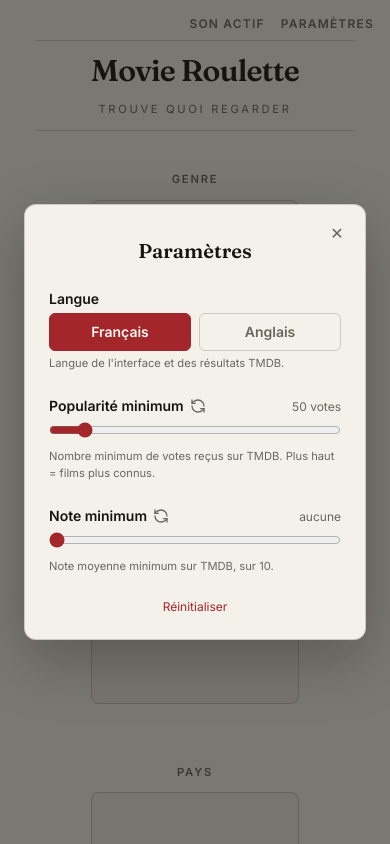
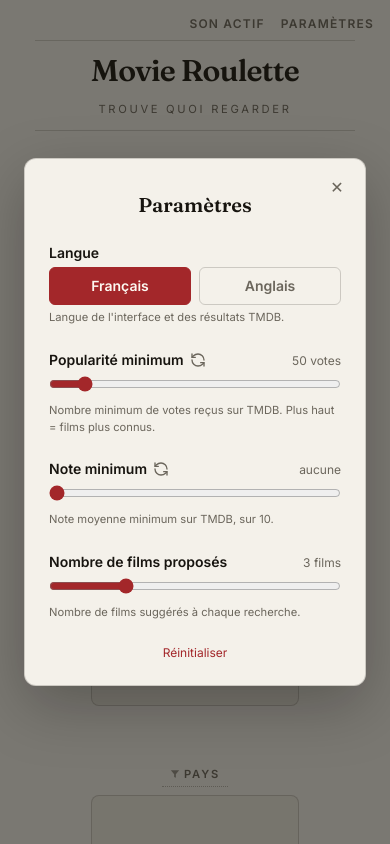
Before and after one commit to MaegIins/movieRoulette, a Vue app: page / in a window 390 px wide. Both pictures are taken after a click on the button "PARAMÈTRES". Shown: the top 844 px of the page. Built offline with nearby package versions, Linux system fonts and the light colour scheme.

Commit message:
feat: add movie count setting and update suggestion logic

```diff
--- a/src/App.vue
+++ b/src/App.vue
@@ -306,8 +306,9 @@ const minVoteCount = ref(savedFilterSettings.minVoteCount ?? 50)
 const minVoteAverage = ref(savedFilterSettings.minVoteAverage ?? 0)
 const voteCountMode = ref(savedFilterSettings.voteCountMode === 'max' ? 'max' : 'min')
 const voteAverageMode = ref(savedFilterSettings.voteAverageMode === 'max' ? 'max' : 'min')
+const movieCount = ref(savedFilterSettings.movieCount ?? 3)
 
-watch([minVoteCount, minVoteAverage, voteCountMode, voteAverageMode], () => {
+watch([minVoteCount, minVoteAverage, voteCountMode, voteAverageMode, movieCount], () => {
   try {
     localStorage.setItem(
       FILTER_SETTINGS_KEY,
@@ -316,6 +317,7 @@ watch([minVoteCount, minVoteAverage, voteCountMode, voteAverageMode], () => {
         minVoteAverage: minVoteAverage.value,
         voteCountMode: voteCountMode.value,
         voteAverageMode: voteAverageMode.value,
+        movieCount: movieCount.value,
       }),
     )
   } catch {
@@ -350,6 +352,7 @@ async function fetchSuggestions() {
       minVoteAverage: minVoteAverage.value,
       voteCountMode: voteCountMode.value,
       voteAverageMode: voteAverageMode.value,
+      count: movieCount.value,
       locale: locale.value,
     })
     suggestions.value = movies
@@ -398,10 +401,14 @@ async function fetchSuggestions() {
       <div v-for="cat in CATEGORIES" :key="cat.key" class="flex flex-col items-center gap-3">
         <button
           type="button"
-          class="font-semibold tracking-[0.16em] uppercase text-[0.7rem] px-2 py-1 -mx-2 -my-1 transition-colors"
+          class="flex items-center gap-1 font-semibold tracking-[0.16em] uppercase text-[0.7rem] px-2 py-1 -mx-2 -my-1 border-b border-dotted border-current/45 hover:border-current/80 active:border-current active:text-ink cursor-pointer transition-colors"
           :class="excluded[cat.key].size ? 'text-accent' : 'text-muted hover:text-ink'"
+          :title="t('filter.hint')"
           @click="openFilter(cat.key)"
         >
+          <svg class="w-2.5 h-2.5 opacity-70 sm:hidden" viewBox="0 0 24 24" fill="currentColor">
+            <polygon points="22 3 2 3 10 12.46 10 19 14 21 14 12.46 22 3" />
+          </svg>
           {{ categoryLabel(cat.key) }}<template v-if="excluded[cat.key].size"> · {{ cat.fullList.length - excluded[cat.key].size }}</template>
         </button>
         <div
@@ -473,7 +480,7 @@ async function fetchSuggestions() {
         :disabled="loadingSuggestions"
         @click="fetchSuggestions"
       >
-        {{ loadingSuggestions ? t('suggest.loading') : t('suggest.button') }}
+        {{ loadingSuggestions ? t('suggest.loading') : t('suggest.button', { count: movieCount }) }}
       </button>
     </TransitionGroup>
 
@@ -536,7 +543,7 @@ async function fetchSuggestions() {
                   </div>
                 </div>
               </div>
-              <div class="flex justify-center mt-5">
+              <div v-if="suggestions.length >= movieCount" class="flex justify-center mt-5">
                 <button
                   class="font-semibold tracking-[0.08em] uppercase bg-transparent text-accent border border-accent transition duration-150 hover:bg-accent hover:text-accent-ink hover:-translate-y-0.5 active:translate-y-0 active:scale-[0.96] disabled:opacity-50 disabled:cursor-not-allowed rounded-md px-6 py-2 text-xs"
                   :disabled="loadingSuggestions"
@@ -680,10 +687,19 @@ async function fetchSuggestions() {
                 <p class="text-muted text-[0.7rem] mt-1">{{ voteAverageMode === 'max' ? t('settings.maxRatingDesc') : t('settings.minRatingDesc') }}</p>
               </div>
 
+              <div>
+                <div class="flex items-baseline justify-between mb-1">
+                  <span class="text-sm font-semibold">{{ t('settings.movieCount') }}</span>
+                  <span class="text-muted text-xs">{{ t('settings.movies', { count: movieCount }) }}</span>
+                </div>
+                <input type="range" min="1" max="9" step="1" v-model.number="movieCount" class="w-full accent-accent" />
+                <p class="text-muted text-[0.7rem] mt-1">{{ t('settings.movieCountDesc') }}</p>
+              </div>
+
               <button
                 type="button"
                 class="text-accent hover:underline text-xs self-center"
-                @click="minVoteCount = 50; minVoteAverage = 0; voteCountMode = 'min'; voteAverageMode = 'min'"
+                @click="minVoteCount = 50; minVoteAverage = 0; voteCountMode = 'min'; voteAverageMode = 'min'; movieCount = 3"
               >
                 {{ t('settings.reset') }}
               </button>
--- a/src/i18n.js
+++ b/src/i18n.js
@@ -48,6 +48,7 @@ const MESSAGES = {
     'category.genre': 'Genre',
     'category.year': 'Année',
     'category.country': 'Pays',
+    'filter.hint': 'Cliquer pour filtrer',
     'lock.locked': 'Verrouillé',
     'lock.lock': 'Verrouiller',
     rolling: 'En cours…',
@@ -56,7 +57,7 @@ const MESSAGES = {
     'subgenre.roll': 'Sous-genre',
     'subgenre.label': 'Sous-genre',
     'suggest.loading': 'Recherche…',
-    'suggest.button': 'Proposer 3 films',
+    'suggest.button': 'Proposer {count} films',
     'modal.title': 'Suggestions',
     'suggest.noResults': 'Aucun film trouvé pour cette combinaison.',
     'suggest.error': 'Erreur lors de la recherche.',
@@ -81,6 +82,9 @@ const MESSAGES = {
     'settings.maxRatingDesc': 'Note moyenne maximum sur TMDB, sur 10.',
     'settings.toggleMax': 'Basculer en maximum',
     'settings.toggleMin': 'Basculer en minimum',
+    'settings.movieCount': 'Nombre de films proposés',
+    'settings.movies': '{count} films',
+    'settings.movieCountDesc': 'Nombre de films suggérés à chaque recherche.',
     'settings.reset': 'Réinitialiser',
     'settings.language': 'Langue',
     'settings.languageDesc': "Langue de l'interface et des résultats TMDB.",
@@ -102,6 +106,7 @@ const MESSAGES = {
     'category.genre': 'Genre',
     'category.year': 'Decade',
     'category.country': 'Country',
+    'filter.hint': 'Click to filter',
     'lock.locked': 'Locked',
     'lock.lock': 'Lock',
     rolling: 'Rolling…',
@@ -110,7 +115,7 @@ const MESSAGES = {
     'subgenre.roll': 'Subgenre',
     'subgenre.label': 'Subgenre',
     'suggest.loading': 'Searching…',
-    'suggest.button': 'Suggest 3 movies',
+    'suggest.button': 'Suggest {count} movies',
     'modal.title': 'Suggestions',
     'suggest.noResults': 'No movie found for this combination.',
     'suggest.error': 'Error while searching.',
@@ -135,6 +140,9 @@ const MESSAGES = {
     'settings.maxRatingDesc': 'Maximum average rating on TMDB, out of 10.',
     'settings.toggleMax': 'Switch to maximum',
     'settings.toggleMin': 'Switch to minimum',
+    'settings.movieCount': 'Number of suggested movies',
+    'settings.movies': '{count} movies',
+    'settings.movieCountDesc': 'Number of movies suggested per search.',
     'settings.reset': 'Reset',
     'settings.language': 'Language',
     'settings.languageDesc': 'Interface and TMDB results language.',
--- a/src/tmdb.js
+++ b/src/tmdb.js
@@ -72,6 +72,7 @@ export async function suggestMovies({
   minVoteAverage = 0,
   voteCountMode = 'min',
   voteAverageMode = 'min',
+  count = 3,
   locale = 'fr',
 }) {
   if (!import.meta.env.VITE_TMDB_API_KEY) {
@@ -104,20 +105,27 @@ export async function suggestMovies({
   tiers.push({ params: base, relaxed: [...subgenreRelaxed, 'country'] })
   tiers.push({ params: { with_genres: genreId }, relaxed: [...subgenreRelaxed, 'country', 'year'] })
 
-  for (const tier of tiers) {
+  for (let i = 0; i < tiers.length; i++) {
+    const tier = tiers[i]
+    const isLastTier = i === tiers.length - 1
     const cleanParams = Object.fromEntries(Object.entries(tier.params).filter(([, v]) => v !== undefined))
     const page = 1 + Math.floor(Math.random() * 3)
     let data = await discover({ ...cleanParams, page: String(page) }, language)
     let pool = data.results || []
-    if (pool.length < 5 && page !== 1) {
+    if (pool.length < Math.max(5, count) && page !== 1) {
       data = await discover({ ...cleanParams, page: '1' }, language)
       pool = [...pool, ...(data.results || [])]
     }
     pool = [...new Map(pool.map((m) => [m.id, m])).values()]
-    if (pool.length >= 1) {
     const unseen = pool.filter((m) => !excludeIds.has(m.id))
+
+    // on ne s'arrête sur ce palier que s'il offre assez de films inédits ;
+    // sinon on tente un palier plus large plutôt que de se contenter de trop peu de résultats
+    if (unseen.length < count && !isLastTier) continue
+    if (!unseen.length && !pool.length) continue
+
     const results = unseen.length ? unseen : pool // tout a déjà été vu : on accepte les répétitions plutôt que rien
-      const movies = pickRandom(results, Math.min(3, results.length)).map((m) => ({
+    const movies = pickRandom(results, Math.min(count, results.length)).map((m) => ({
       id: m.id,
       title: m.title,
       year: m.release_date ? m.release_date.slice(0, 4) : '?',
@@ -137,7 +145,6 @@ export async function suggestMovies({
 
     return { movies, relaxed: tier.relaxed }
   }
-  }
 
   return { movies: [], relaxed: [] }
 }
```
Lines whose indentation alone changed are shown as unchanged.
